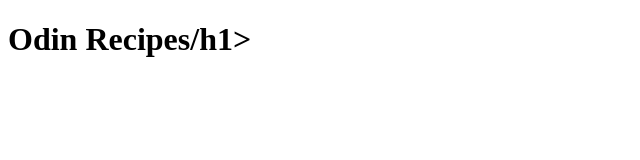
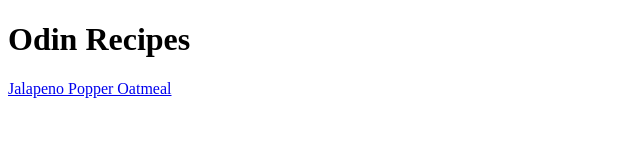
Before and after one commit to mintchip55/odin-recipes, a plain HTML site: page index.html in a window 1280 px wide. Shown: the whole page, without its empty margins (0-640 px from the left). Drawn offline with Linux system fonts and the light colour scheme.

Commit message:
Link to a recipe from the recipe directory

```diff
--- a/index.html
+++ b/index.html
@@ -5,6 +5,7 @@
         <title>Odin Recipes</title>
     </head>
     <body>
-        <h1>Odin Recipes/h1>
+        <h1>Odin Recipes</h1>
+        <a href="./recipes/jalapenopopperoatmeal.html">Jalapeno Popper Oatmeal</a>
     </body>
 </html>
```
